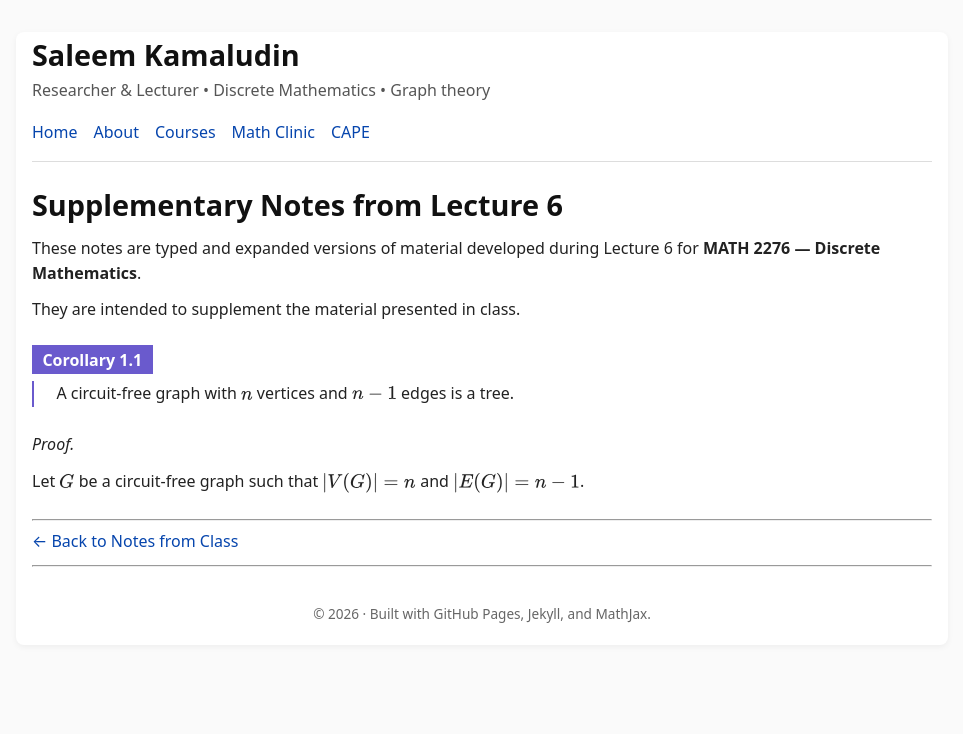
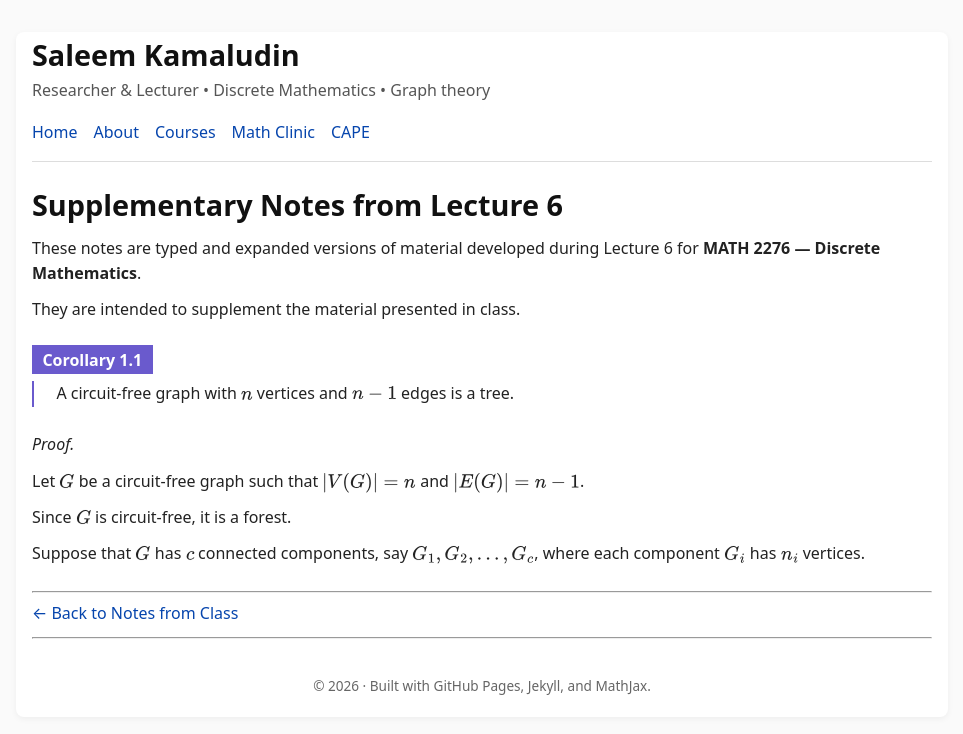
Before and after one commit to SaleemKamaludin/SaleemKamaludin.github.io, a Jekyll site: the page built from courses/math-2276/notes-from-class/supplementary-lecture-6/index.md, in a window 1280 px wide. Shown: the top 734 px of the page, without its empty margins (158-1121 px from the left). Built offline with Jekyll 4.4.1, drawn with Linux system fonts in a browser that asks for light colours.

Commit message:
Continue proof of Corollary 1.1 in Lecture 6 notes

```diff
--- a/courses/math-2276/notes-from-class/supplementary-lecture-6/index.md
+++ b/courses/math-2276/notes-from-class/supplementary-lecture-6/index.md
@@ -36,6 +36,20 @@ They are intended to supplement the material presented in class.
     \(|V(G)|=n\) and \(|E(G)|=n-1\).
   </p>
 
+
+  <div id="cor-circuit-free-n-minus-1-tree-proof-components">
+
+    <p>
+      Since \(G\) is circuit-free, it is a forest.
+    </p>
+
+    <p>
+      Suppose that \(G\) has \(c\) connected components,
+      say \(G_1,G_2,\ldots,G_c\), where each component
+      \(G_i\) has \(n_i\) vertices.
+    </p>
+
+  </div>
 </div>
 
 ---
```
